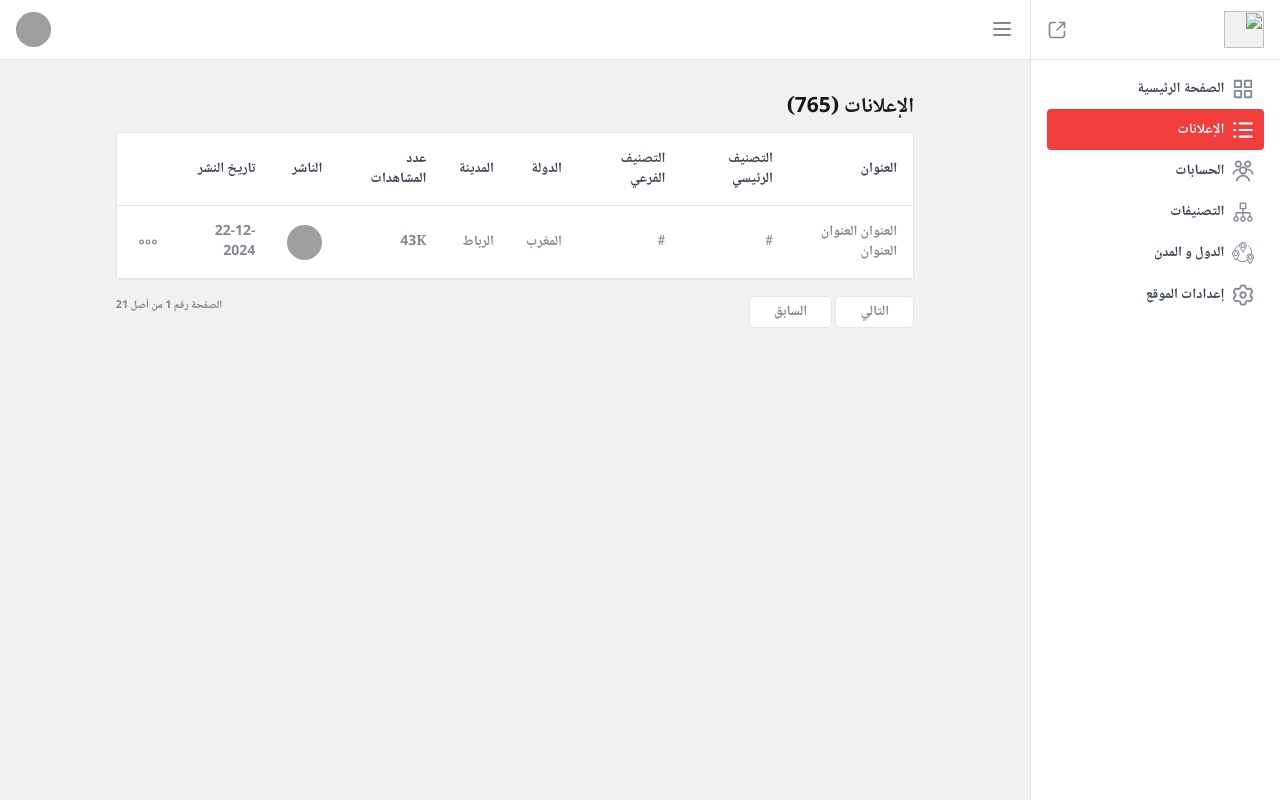
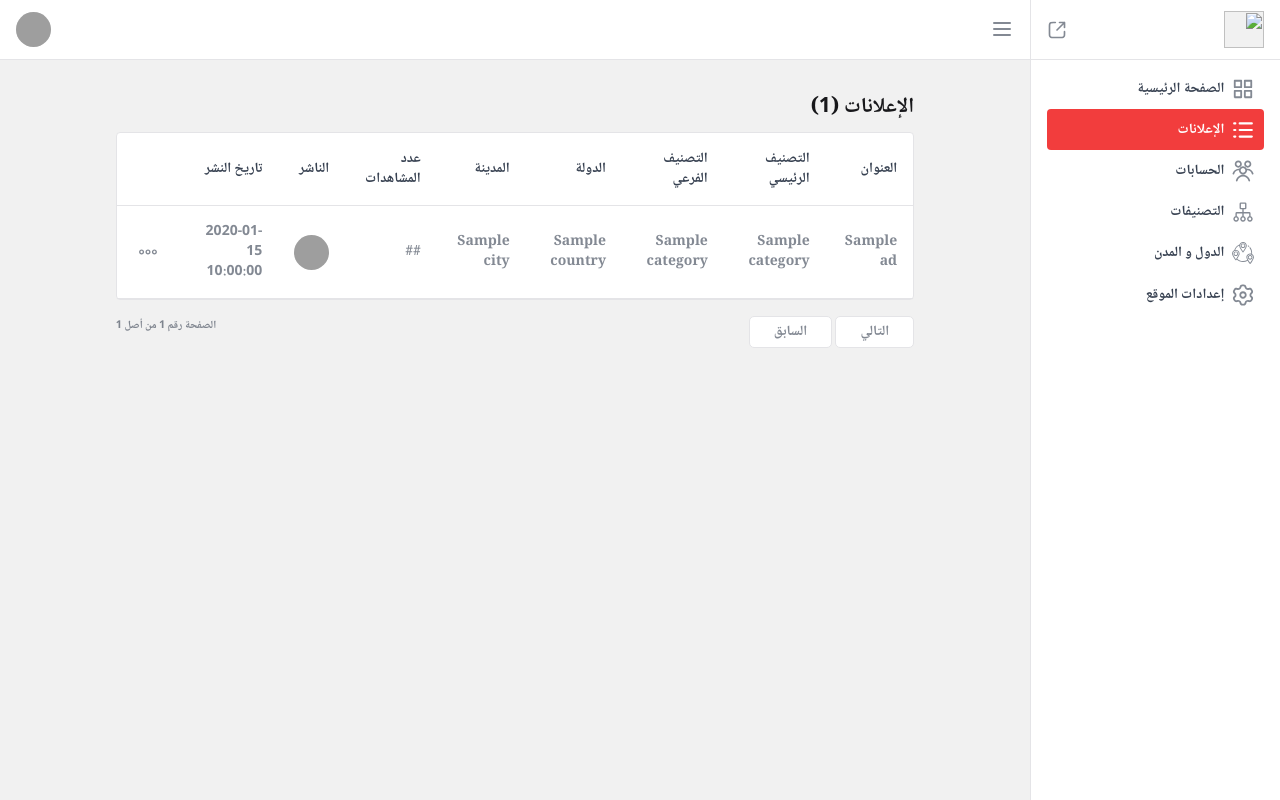
Before and after one commit to hixvmx/redstore, a Laravel app: page /dashboard/ads in a window 1280 px wide. Run offline with Laravel 10, Linux system fonts and the light colour scheme; a user stored in the database is signed in; tables that the repository leaves empty hold one stand-in row (values such as "Sample post"); grey boxes are pictures that could not be loaded.

Commit message:
show all ads with pagination

```diff
--- a/app/Http/Controllers/DashboardController.php
+++ b/app/Http/Controllers/DashboardController.php
@@ -8,6 +8,7 @@ use App\Models\SubCategory;
 use App\Models\Country;
 use App\Models\City;
 use App\Models\User;
+use App\Models\Ad;
 
 
 class DashboardController extends Controller
@@ -20,13 +21,15 @@ class DashboardController extends Controller
     public function show_accounts()
     {
         $users = User::latest()->paginate(25);
-        // return $users;
+
         return view('dashboard/accounts', compact('users'));
     }
 
     public function show_ads()
     {
-        return view('dashboard/ads');
+        $ads = Ad::latest()->paginate(25);
+
+        return view('dashboard/ads', compact('ads'));
     }
 
     public function show_categories()
--- a/resources/views/dashboard/ads.blade.php
+++ b/resources/views/dashboard/ads.blade.php
@@ -8,7 +8,7 @@
 @section('content')
     <div class="db__sec wd__80">
         <div class="db__header">
-            <h2>الإعلانات (765)</h2>
+            <h2>الإعلانات ({{$ads->count()}})</h2>
         </div>
         <div class="db__body">
 
@@ -27,25 +27,29 @@
                     </tr>
                 </thead>
                 <tbody>
+                    @if ($ads->count() > 0)
+                        @foreach ($ads as $ad)
                             <tr>
                                 <td>
-                            <div class="ad__title" onclick="alert('ok...');">
-                                <p>العنوان العنوان العنوان</p>
+                                    <div class="ad__title" onclick="window.open('/ad/{{$ad->slug}}', '_blank')">
+                                        <p>{{$ad->title}}</p>
                                     </div>
                                 </td>
-                        <td>#</td>
-                        <td>#</td>
-                        <td>المغرب</td>
-                        <td>الرباط</td>
-                        <td>43K</td>
+                                <td>{{$ad->category ? $ad->category->name : '#'}}</td>
+                                <td>{{$ad->sub_category ? $ad->sub_category->name : '#'}}</td>
+                                <td>{{$ad->country ? $ad->country->name : '#'}}</td>
+                                <td>{{$ad->city ? $ad->city->name : '#'}}</td>
+                                <td>##</td>
                                 <td>
-                            <div class="user__data" onclick="alert('ok...');">
+                                    @if ($ad->publisher)
+                                        <div class="user__data" onclick="window.open('/user/{{$ad->publisher->username}}', '_blank')">
                                             <div class="user__avatar">
-                                    <img src="http://127.0.0.1:8000/image/avatar/1-M0Pi23roH3SD0ckLoKAFdPw3E.jpg" alt="" />
+                                                <img src="{{$ad->publisher->avatar}}" alt="{{$ad->publisher->firstname .' '. $ad->publisher->lastname}}" />
                                             </div>
                                         </div>
+                                    @endif
                                 </td>
-                        <td>22-12-2024</td>
+                                <td>{{$ad->created_at}}</td>
                                 <td align="left">
                                     <div class="settings__dropdown">
                                         <button class="dropdown__btn">
@@ -61,6 +65,8 @@
                                     </div>
                                 </td>
                             </tr>
+                        @endforeach
+                    @endif
                 </tbody>
             </table>
         </div>
@@ -68,10 +74,10 @@
         {{-- Pagination --}}
         <div class="pagination">
             <ul>
-                <li><a href="/"><div>التالي</div></a></li>
-                <li><a href="/"><div>السابق</div></a></li>
+                <li><a href="{{$ads->nextPageUrl()}}"><div>التالي</div></a></li>
+                <li><a href="{{$ads->previousPageUrl()}}"><div>السابق</div></a></li>
             </ul>
-            <span>الصفحة رقم 1 من أصل 21</span>
+            <span>الصفحة رقم {{$ads->currentPage()}} من أصل {{$ads->lastPage()}}</span>
         </div>
     </div>
 @endsection
```
Lines whose indentation alone changed are shown as unchanged.
